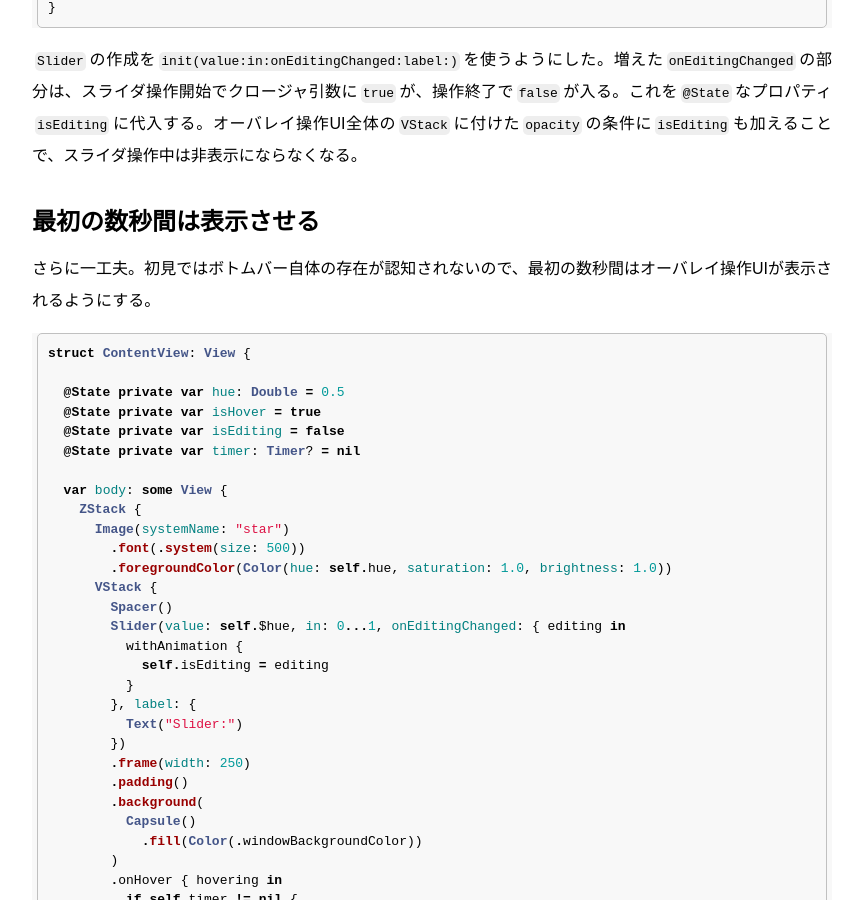
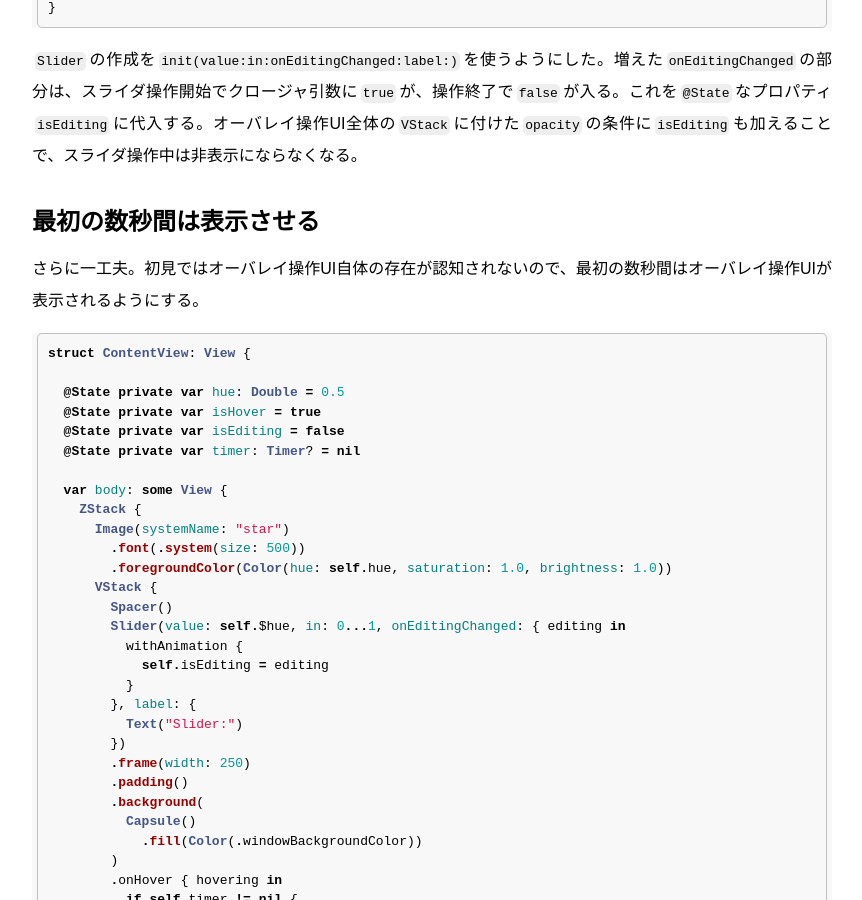
Before and after one commit to GenjiApp/genjiapp.github.io, a Jekyll site: the page built from _posts/2021-08-29-building-swiftui-overlay-control.md, in a window 1280 px wide and 900 px high, scrolled down 5347 px. Shown: the whole window, without its empty margins (208-1070 px from the left). Built offline with Jekyll 4.4.1, drawn with Linux system fonts in a browser that asks for light colours.

Commit message:
fix post

````diff
--- a/_posts/2021-08-29-building-swiftui-overlay-control.md
+++ b/_posts/2021-08-29-building-swiftui-overlay-control.md
@@ -150,7 +150,7 @@ struct ContentView: View {
 
 ## 最初の数秒間は表示させる
 
-さらに一工夫。初見ではボトムバー自体の存在が認知されないので、最初の数秒間はオーバレイ操作UIが表示されるようにする。
+さらに一工夫。初見ではオーバレイ操作UI自体の存在が認知されないので、最初の数秒間はオーバレイ操作UIが表示されるようにする。
 
 ```swift
 struct ContentView: View {
````
